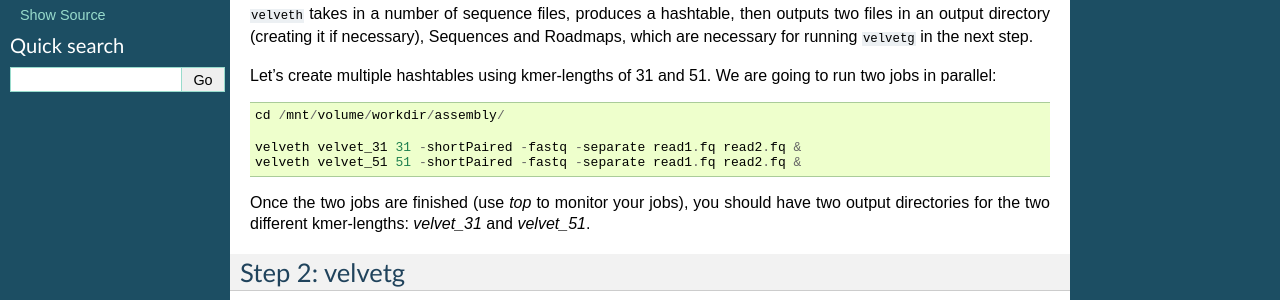
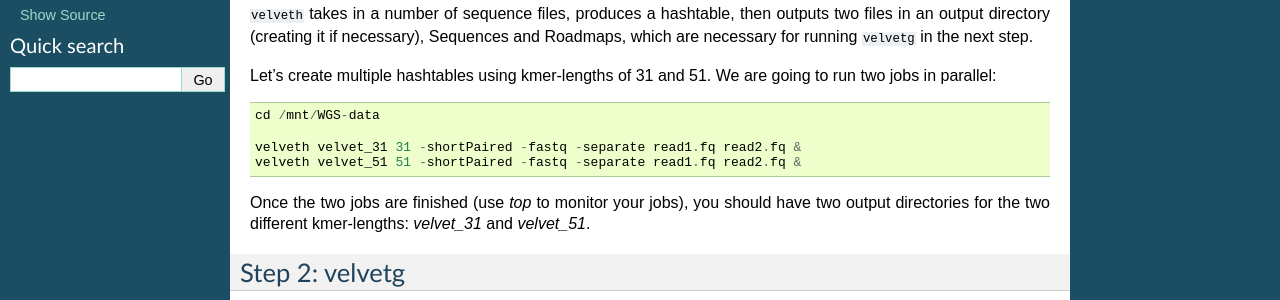
Before and after one commit to metagenomics/metagenomics-workshop, a Sphinx documentation site: the page built from docs/assembly/velvet.rst, in a window 1280 px wide. Shown: the part 265-565 px from the top of the page. Built offline with Sphinx 7.4.7, drawn with Linux system fonts in a browser that asks for light colours.

Commit message:
Update velvet.rst

```diff
--- a/docs/assembly/velvet.rst
+++ b/docs/assembly/velvet.rst
@@ -19,7 +19,7 @@ and Roadmaps, which are necessary for running ``velvetg`` in the next step.
 Let's create multiple hashtables using kmer-lengths of 31 and 51. We
 are going to run two jobs in parallel::
 
-  cd /mnt/volume/workdir/assembly/
+  cd /mnt/WGS-data
 
   velveth velvet_31 31 -shortPaired -fastq -separate read1.fq read2.fq &
   velveth velvet_51 51 -shortPaired -fastq -separate read1.fq read2.fq &
```
